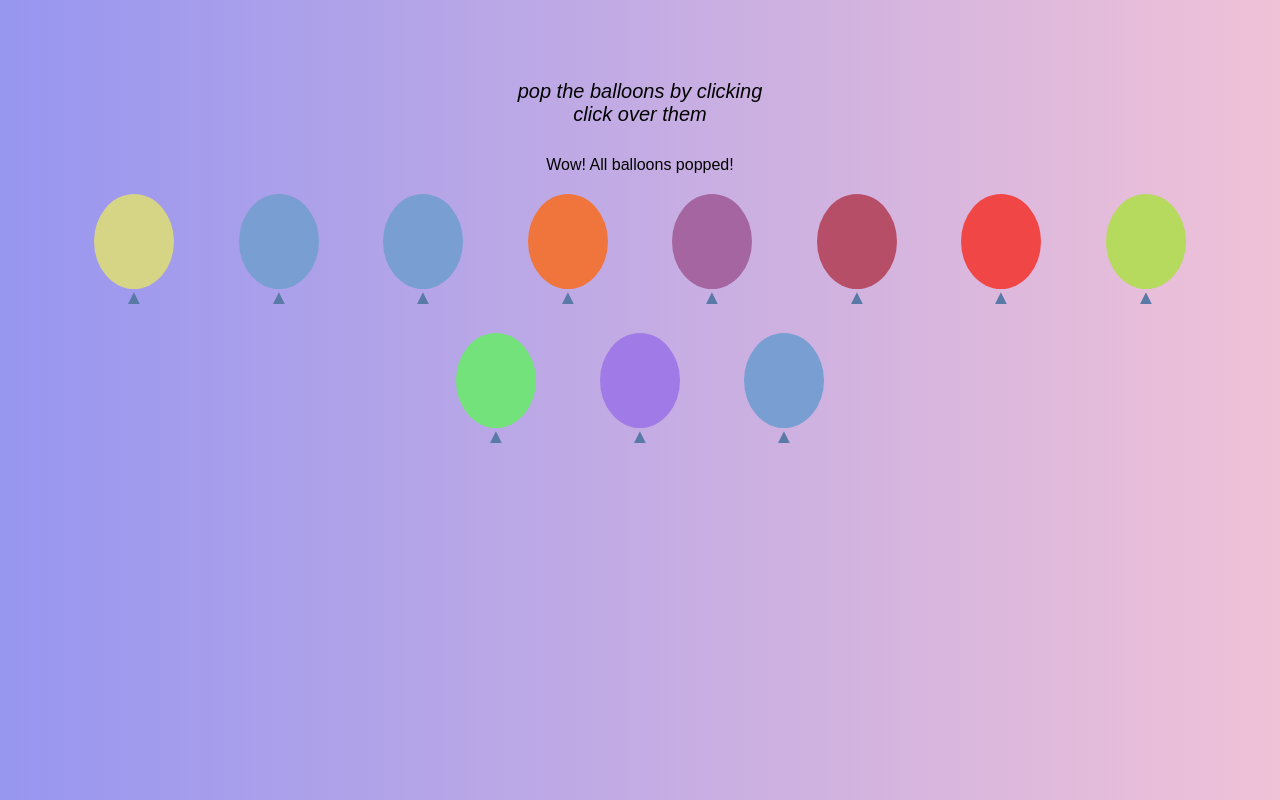
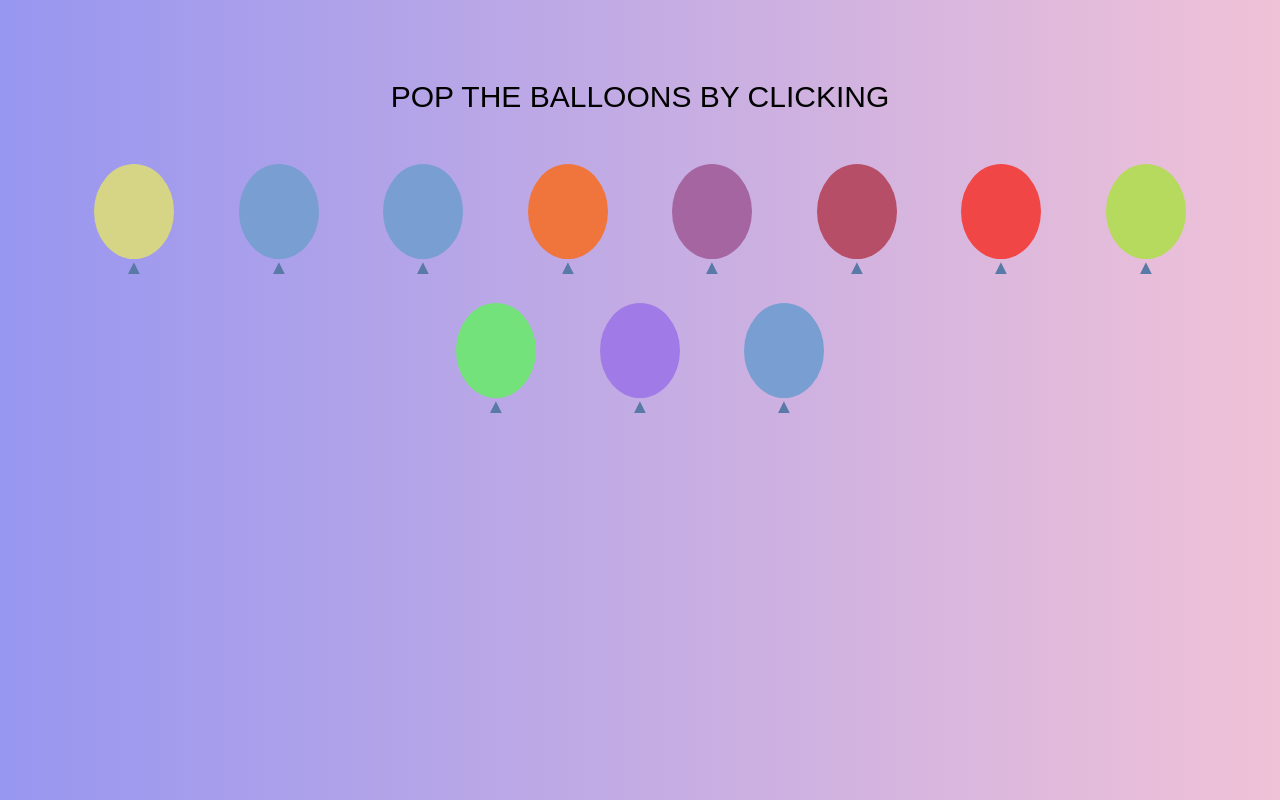
Before and after one commit to srijakon/Game, a website: page index.html in a window 1280 px wide. Drawn offline with Linux system fonts and the light colour scheme.

Commit message:
font changes

```diff
--- a/index.html
+++ b/index.html
@@ -8,8 +8,8 @@
     <link rel="stylesheet" href="main.css" />
   </head>
   <body>
-    <h1>Pop the balloons by clicking</br>click over them</h1>
-    <div id="no-balloons"><span class="blue">Wow!</span> All balloons popped!</div>
+    <h1>Pop the balloons by clicking</h1>
+    <div id="no-balloons"></div>
     <div id="balloon-gallery"></div>
     <div id="1" class="balloon"></div>
     <div id="2" class="balloon"></div>
--- a/main.css
+++ b/main.css
@@ -1,4 +1,3 @@
-@charset "UTF-8";
 body {
   margin: 20px;
   background-image: url("./color.jpg");
@@ -11,12 +10,12 @@ h1 {
   margin: auto;
   margin-top: 30px;
   margin-bottom: 30px;
-  text-transform: lowercase;
-  text-decoration: wavy;
-  font-style: italic;
-  font-weight: lighter;
+  text-transform: uppercase;
+  text-decoration: dotted;
+  font-style: normal;
+  font-weight: 200;
   font-variant: normal;
-  font-size: 20px;
+  font-size: 30px;
 }
 
 .balloon {
@@ -33,7 +32,8 @@ h1 {
 }
 
 @keyframes balloons {
-  0%, 100% {
+  0%,
+  100% {
     transform: translateY() rotate(-3deg);
   }
   50% {
--- a/main.js
+++ b/main.js
@@ -5,33 +5,34 @@ let pop = ["1", "2", "3", "4", "5", "6", "7", "8", "9", "10", "11"]; //Declaring
 const balloons = document.querySelectorAll(".balloon"); //selecting the balloon class
 
 balloons.forEach((balloon) => {
+
   //Using forEach loop to go through the balloons
+
   document.addEventListener("click", (event) => {
+
     //Triggering an event when the balloon is clicked
+
     if (event.target.className === "balloon") {
-      // console.log("Target: :" + e.target.id);
 
-      // console.log("Balloon: :" + balloon.id);
 
       if (event.target.id == balloon.id) {
+
         pop.splice(pop.indexOf(event.target.id), 1);
 
-        event.target.style.backgroundColor = "#ededed";
+        // event.target.style.backgroundColor = "#ededed";
 
         event.target.textContent = "POP!";
 
-        popped++;
-
-        removeEvent(event);
+        // removeEvent(event);
 
         checkAllPopped();
       }
     }
   });
 });
-function removeEvent(event) {
-  event.target.removeEventListener("click", function () {});
-}
+// function removeEvent(event) {
+//   event.target.removeEventListener("click", function () {});
+// }
 
 function checkAllPopped() {
   if (pop.length === 0) {
```
